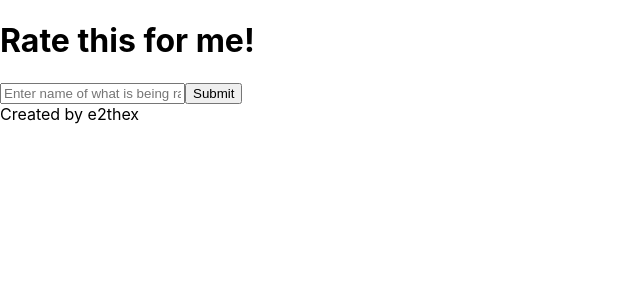
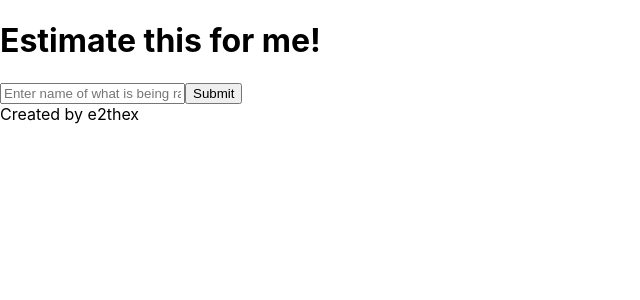
Before and after one commit to e2thex/estimatethisfor.me, a Next.js app: page / in a window 1280 px wide. Shown: the top 300 px of the page, without its empty margins (0-640 px from the left). Built offline with nearby package versions, Linux system fonts and the light colour scheme.

Commit message:
changed so that we have to put a target date in

```diff
--- a/components/DateSelector.tsx
+++ b/components/DateSelector.tsx
@@ -13,12 +13,15 @@ const DateSelector = () => {
 
   }
   return (
+    <>
+    {!date ? <div className='w-2/3 text-center mx-auto'>Please enter the estimated completion date below.</div> : <></>}
     <div className="flex justify-center text-xl">
       <label htmlFor="date" className="p-2">Target Date</label>
       <input className="border ml-2 p-2" value={date || ''} name="date" type='date'
         onChange={change}
        />
     </div>
+    </>
   )
 }
 export default DateSelector;
--- a/components/Rating.tsx
+++ b/components/Rating.tsx
@@ -313,8 +313,10 @@ const RatingAppInner = (props:{userId:string, id:string, date:string}) => {
 	return (
 		<>
 		  <DateSelector />
-		  <div className='w-2/3 text-center mx-auto my-12'>Please estimate <strong>{id}</strong> using the form below. <div className='italic font-light'>The data is only used for the purposes of this estimation and is not saved.</div></div>
-			<UserForm userId = {userId} currentNode={currentScoreNode} />
+		  {date ? <>
+	    	<div className='w-2/3 text-center mx-auto my-12'>Please estimate <strong>{id}</strong> using the form below. <div className='italic font-light'>The data is only used for the purposes of this estimation and is not saved.</div></div>
+		  	<UserForm userId = {userId} currentNode={currentScoreNode} />
+			</> : <></> }
 			{name ? <ResultsWrapper id={id} date ={date} /> : <></>}
     </>
 	)
--- a/pages/index.tsx
+++ b/pages/index.tsx
@@ -34,7 +34,7 @@ const Home: NextPage = () => {
 
       <main className="">
         <h1 className="text-5xl text-center m-10">
-          { id ? <>Estimate <em>{id}</em> <ShareIcon  className="inline cursor-pointer" xlinkTitle="Copy share url to clipboard" onClick={copyUrl}/></> : <>Rate this for me!</> }
+          { id ? <>Estimate <em>{id}</em> <ShareIcon  className="inline cursor-pointer" xlinkTitle="Copy share url to clipboard" onClick={copyUrl}/></> : <>Estimate this for me!</> }
         </h1>
           <MeetingBody id={id || ''}/>
       </main>
```
